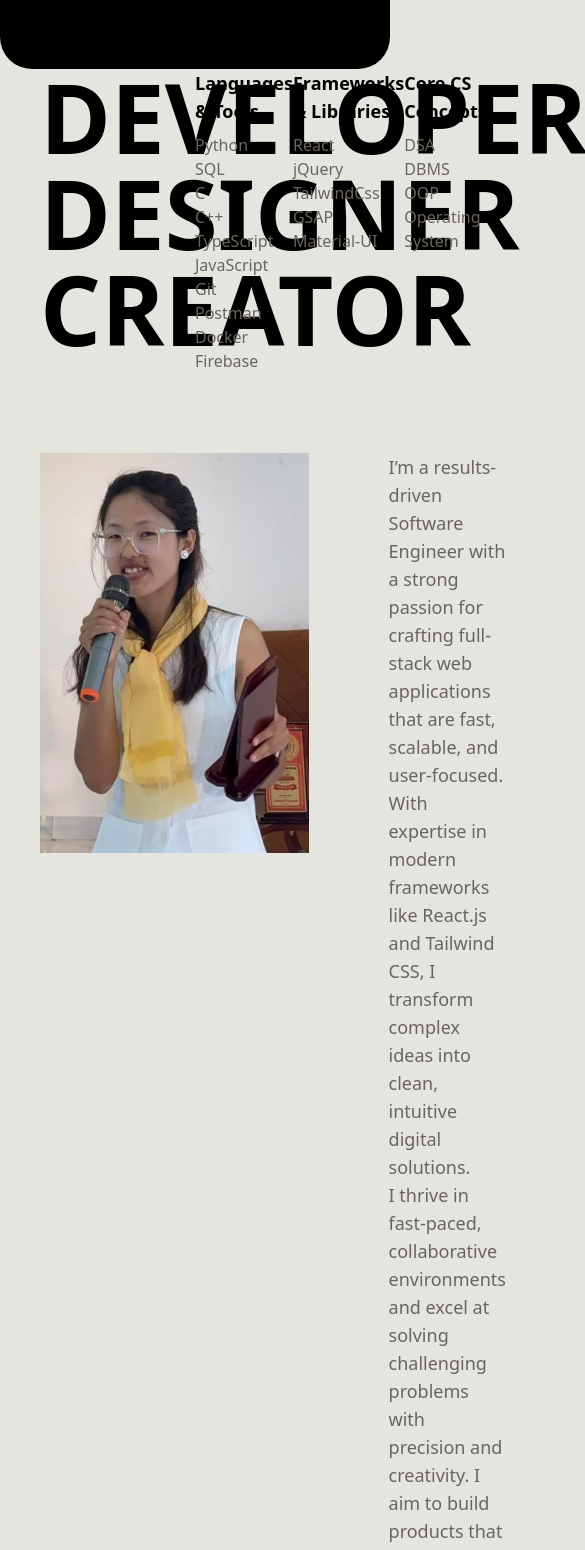
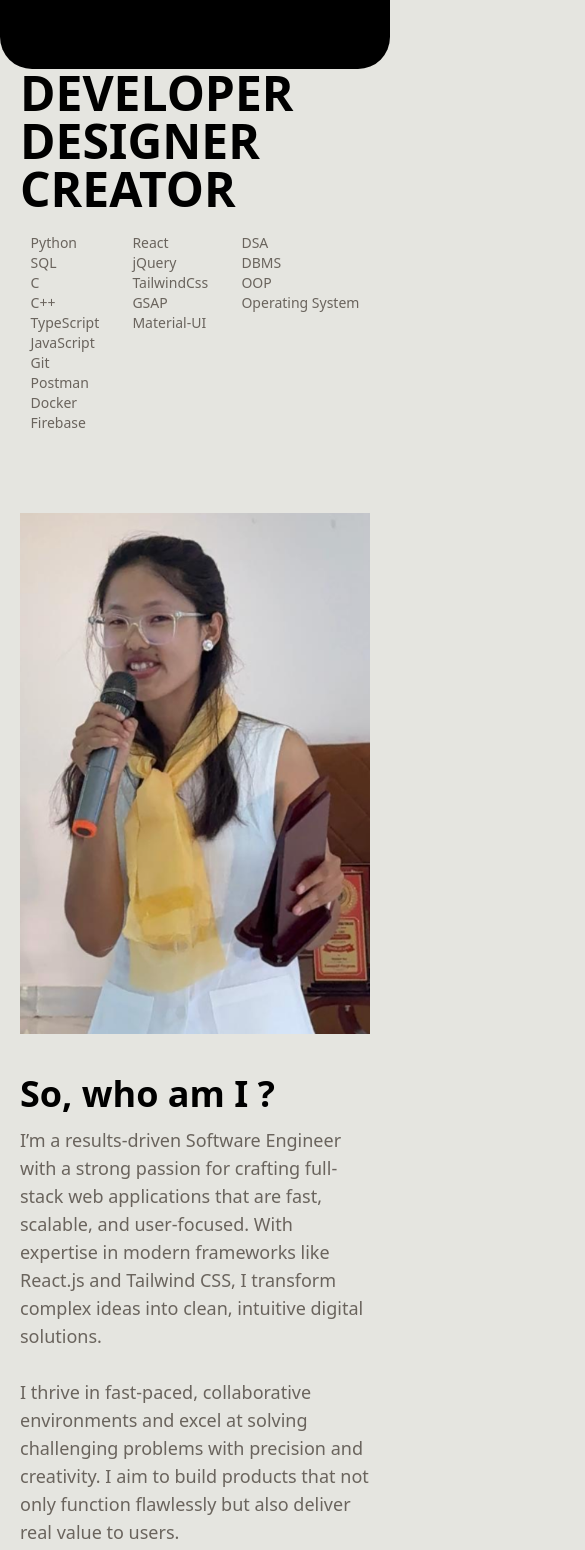
Before and after one commit to magar-manisha/Porfolio, a React (Vite) app: page / in a window 390 px wide. Shown: the part 8220-9770 px from the top of the page, 585 px wide, since content can reach past the window. Built offline with nearby package versions, Linux system fonts and the light colour scheme.

Commit message:
chrore:making about responsive

```diff
--- a/src/sections/About.jsx
+++ b/src/sections/About.jsx
@@ -3,63 +3,63 @@ import { CoreCs, Framework, Language } from "../constants";
 
 const About = () => {
   return (
-    <section id="about" className="min-h-screen px-10">
-      <div className="flex flex-row">
-        <div className=" w-1/2 text-8xl font-semibold">
+    <section id="about" className="min-h-screen px-5 md:px-10 2xl:px-50">
+      <div className="flex flex-col md:flex-row 2xl:mb-20">
+        <div className="w-full md:w-1/2 xl:text-8xl text-5xl 2xl:text-9xl font-semibold">
           <p>DEVELOPER</p>
           <p>DESIGNER</p>
           <p>CREATOR</p>
         </div>
-        <div className="flex w-1/2 justify-around items-start">
+        <div className="flex gap-x-3 w-full md:w-1/2 justify-around items-start mt-5 md:mt-0">
           <div>
-            <h1 className="text-lg text-black font-bold pb-2">
+            <h1 className="text-lg text-black hidden md:flex font-bold pb-2">
               Languages <br />& Tools
             </h1>
             {Language.map((item, index) => (
-              <div key={index} className="text-text-light">
+              <div key={index} className="text-text-light text-sm xl:text-lg">
                 <p>{item}</p>
               </div>
             ))}
           </div>
           <div>
-            <h1 className="text-lg text-black font-bold pb-2">
+            <h1 className="text-lg text-black font-bold hidden md:flex pb-2">
               Frameworks <br />& Libraries
             </h1>
             {Framework.map((item, index) => (
-              <div key={index} className="text-text-light">
+              <div key={index} className="text-text-light text-sm xl:text-lg">
                 <p>{item}</p>
               </div>
             ))}
           </div>
           <div>
-            <h1 className="text-lg text-black font-bold pb-2">
+            <h1 className="text-lg text-black font-bold hidden md:flex pb-2">
               Core CS <br />
               Concepts
             </h1>
             {CoreCs.map((item, index) => (
-              <div key={index} className="text-text-light">
+              <div key={index} className="text-text-light text-sm xl:text-lg">
                 <p>{item}</p>
               </div>
             ))}
           </div>
         </div>
       </div>
-      <div className=" pt-20 flex gap-20 ">
-         <img
-              src="/images/profile.png"
-              alt="Profile"
-              className="w-80 h-100"
-            />
-        <p className="text-text-light text-lg">
-          I’m a results-driven Software Engineer with a strong passion for
-          crafting full-stack web applications that are fast, scalable, and
-          user-focused. With expertise in modern frameworks like React.js and
-          Tailwind CSS, I transform complex ideas into clean, intuitive digital
-          solutions.<br /> I thrive in fast-paced, collaborative environments and
-          excel at solving challenging problems with precision and creativity. I
-          aim to build products that not only function flawlessly but also
-          deliver real value to users.
-        </p>
+      <div className="py-20 xl:px-40 lg:px-0 md:px-20 flex flex-col lg:flex-row  md:gap-20 gap-10 ">
+        <img src="/images/profile.png" alt="Profile" className="w-full md:w-200 md:h-150 2xl:w-1/2 2xl:h-1/2" />
+        <div className="flex flex-col lg:justify-center md:gap-y-10 gap-y-3">
+          <p className="text-4xl md:text-7xl 2xl:text-9xl font-semibold ">So, who am I ?</p>
+          <p className="text-text-light text-lg 2xl:text-4xl">
+            I’m a results-driven Software Engineer with a strong passion for
+            crafting full-stack web applications that are fast, scalable, and
+            user-focused. With expertise in modern frameworks like React.js and
+            Tailwind CSS, I transform complex ideas into clean, intuitive
+            digital solutions.
+            <br /><br /> I thrive in fast-paced, collaborative environments and excel
+            at solving challenging problems with precision and creativity. I aim
+            to build products that not only function flawlessly but also deliver
+            real value to users.
+          </p>
+        </div>
       </div>
     </section>
   );
```
